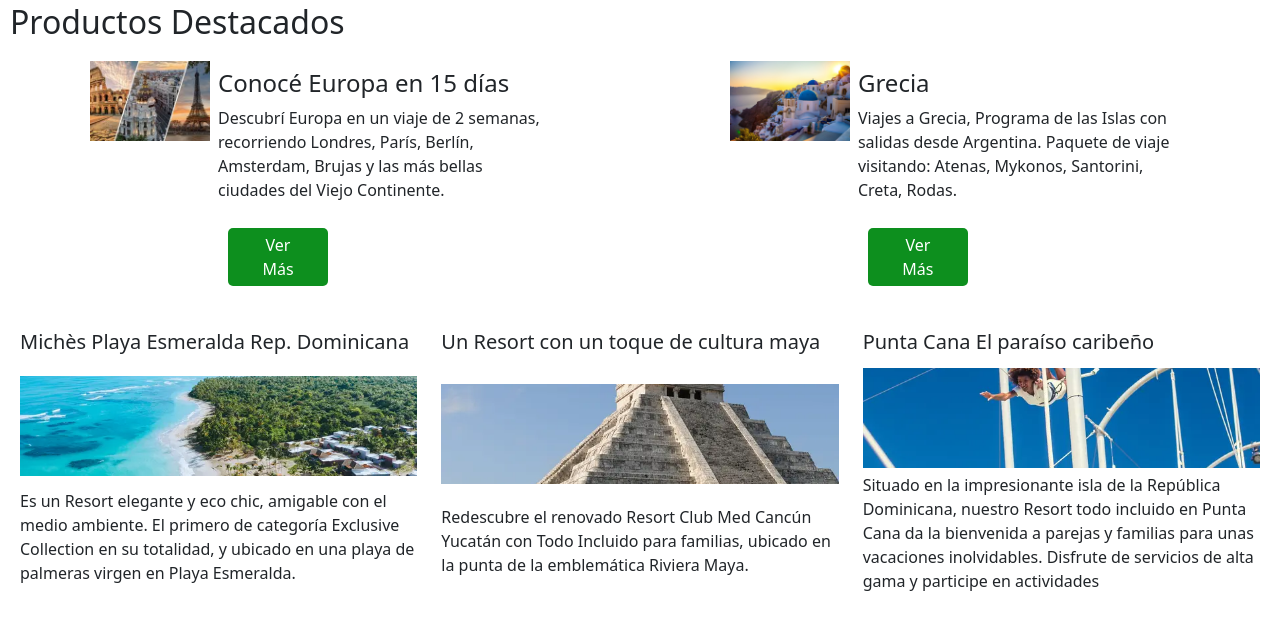
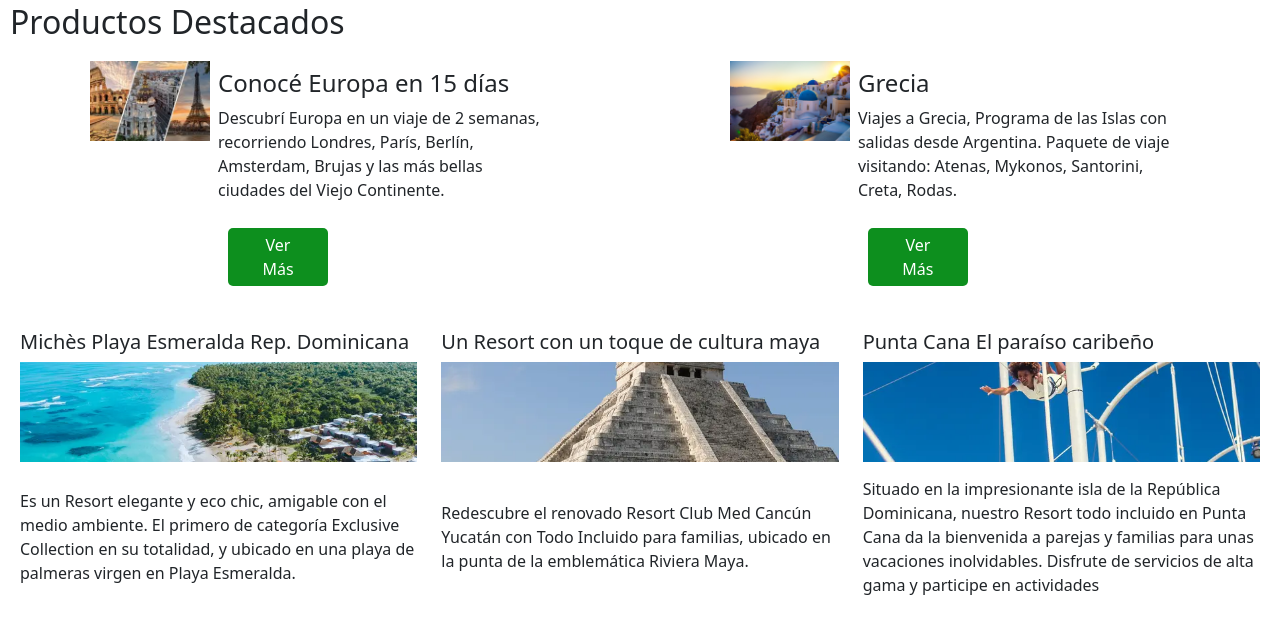
Before and after one commit to flaesteiro/viajesFlaviaTerceraEntrega, a website: page index.html in a window 1280 px wide. Shown: the part 411-1032 px from the top of the page. Drawn offline with nearby package versions, Linux system fonts and the light colour scheme.

Commit message:
entrega final

```diff
--- a/scss/_promos.scss
+++ b/scss/_promos.scss
@@ -11,6 +11,11 @@
         object-fit: cover;
 
     }
+    p{
+        min-height: 150px;
+        display: flex;
+        align-items: center;
+    }
 
 }
 
```
Also changed, not shown: css/styles.css, multimedia/img/portada-productos.jpg, 1 other file.
